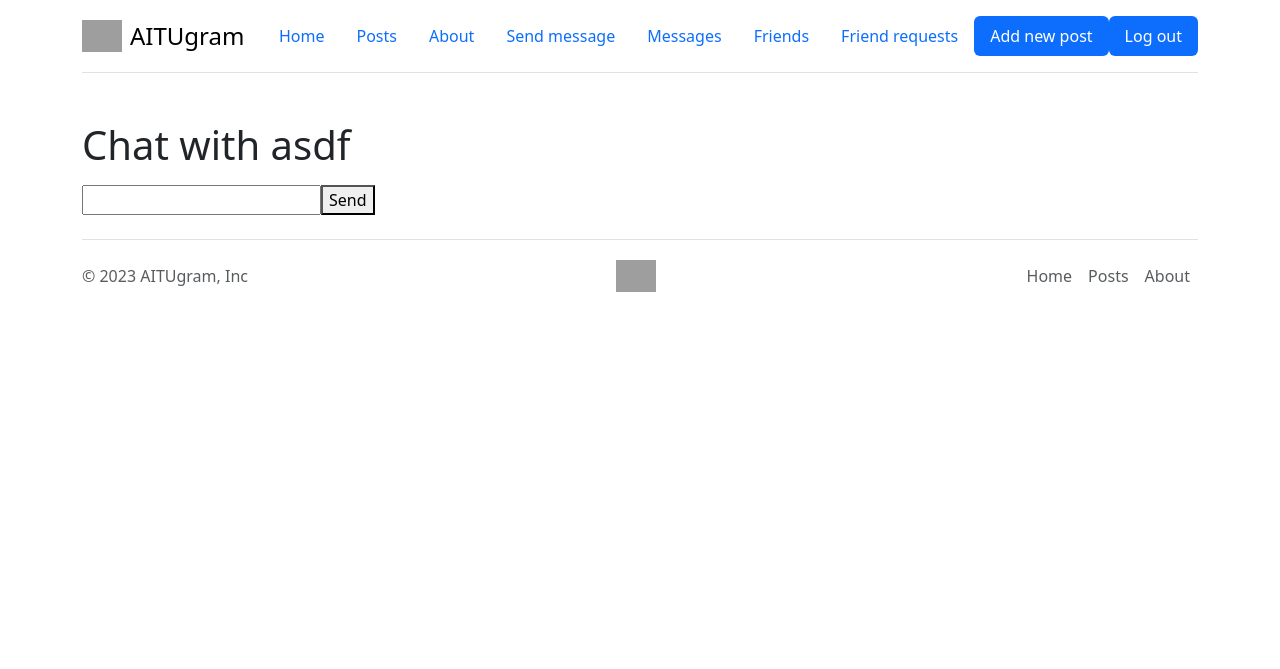
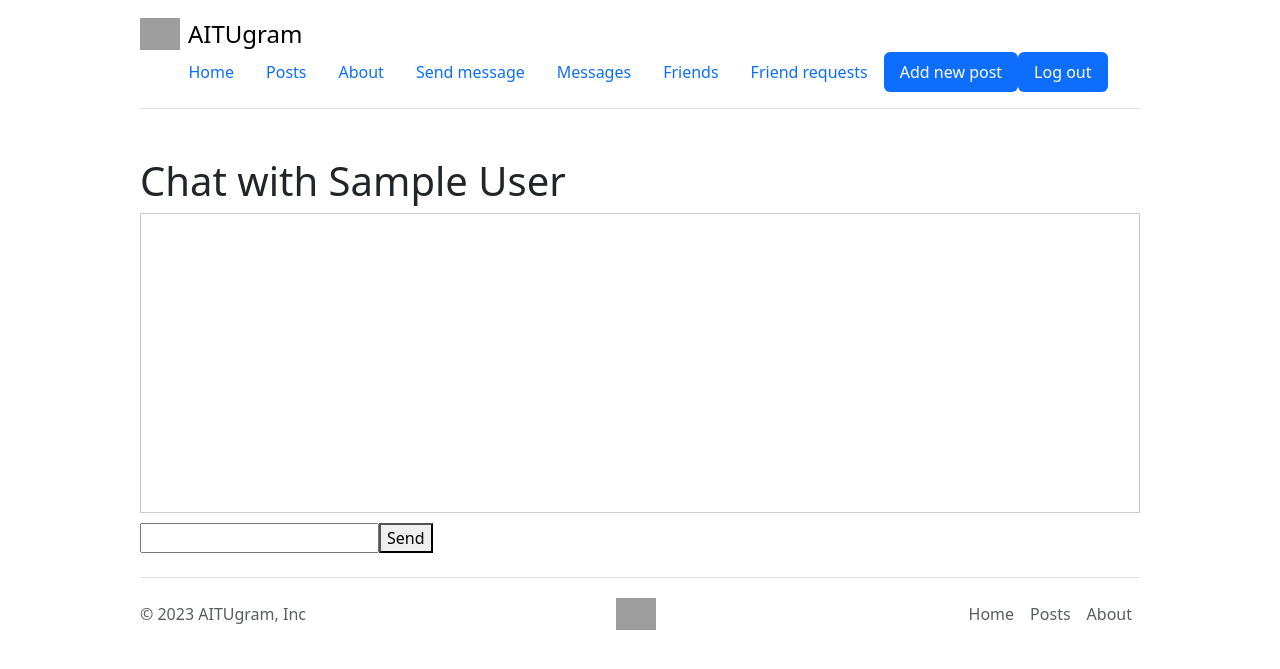
Before and after one commit to sdgh55/final-project, a Flask app: page /chat/1 in a window 1280 px wide. Shown: the top 669 px of the page. Run offline with Flask 3, Linux system fonts and the light colour scheme; a user stored in the database is signed in; tables that the repository leaves empty hold one stand-in row (values such as "Sample post"); some libraries are stand-ins or nearby versions; grey boxes are pictures that could not be loaded.

Commit message:
13 commit

```diff
--- a/chats.py
+++ b/chats.py
@@ -22,6 +22,11 @@
         if receiver:
             # Generate a unique conversation ID using user IDs
             conversation_id = f"{user_id}_{receiver_id}"
+
+            socketio.emit('user_joined', {
+                'user_id': user_id,
+                'username': User.query.get(user_id).name,
+            }, room=conversation_id)
 
             # Retrieve messages for the conversation
             messages = Chat.query.filter_by(conversation_id=conversation_id).all()
@@ -65,10 +70,19 @@
     # Generate conversation_id based on user IDs
     user_ids = sorted([sender_id, receiver_id])
     conversation_id = '_'.join(map(str, user_ids))
+    messages = Chat.query.filter_by(conversation_id=conversation_id).order_by(Chat.created_at).all()
 
     # Join the conversation room
     join_room(conversation_id)
     print(f'User {sender_id} joined conversation {conversation_id}')
+
+    serialized_messages = [
+        {'sender': msg.sender.to_dict(), 'content': msg.content, 'sender_id': msg.sender_id}
+        for msg in messages
+    ]
+
+    socketio.emit('load_messages', serialized_messages, room=conversation_id)
+
 
 
 @socketio.on('leave')
--- a/templates/chat.html
+++ b/templates/chat.html
@@ -5,9 +5,47 @@
 {% endblock  %}
 
 {% block body %}
+    <style>
+    .container {
+        width: 80%;
+        margin: auto;
+    }
+
+    #chat-window {
+        border: 1px solid #ccc;
+        padding: 10px;
+        height: 300px;
+        overflow-y: scroll;
+        margin-bottom: 10px;
+    }
+
+    .notification {
+        color: #888;
+    }
+
+    .message {
+        padding: 5px;
+        margin-bottom: 5px;
+        border-radius: 5px;
+    }
+
+    .sent {
+        background-color: blue;
+        float: right;
+        clear: both;
+    }
+
+    .received {
+        background-color: #a0a0a0;
+        float: left;
+        clear: both;
+    }
+</style>
 <div class="container mt-5">
     <h1>Chat with {{ receiver.name }}</h1>
+    <div id="chat-window">
     <ul id="messages"></ul>
+    </div>
     <form id="form" action="">
         <input id="input" autocomplete="off" /><button>Send</button>
     </form>
@@ -21,9 +59,36 @@
     // Emit a 'join' event when the page loads
     socket.emit('join', {'sender_id': senderId, 'receiver_id': receiverId});
 
+    socket.on('load_messages', function (previousMessages) {
+    var ul = document.getElementById('messages');
+
+    // Выводим предыдущие сообщения
+    previousMessages.forEach(function (msg) {
+        var li = document.createElement('li');
+
+        if (msg.sender_id === senderId) {
+            li.className = 'message sent';
+        } else {
+            li.className = 'message received';
+        }
+
+        li.appendChild(document.createTextNode(msg.sender.name + ': ' + msg.content));
+        ul.appendChild(li);
+    });
+});
+
+
+
     socket.on('message', function(msg){
         var ul = document.getElementById('messages');
         var li = document.createElement('li');
+
+        if (msg.sender_id === senderId) {
+            li.className = 'message sent';
+        } else {
+            li.className = 'message received';
+        }
+
         li.appendChild(document.createTextNode(msg.sender + ': ' + msg.content));
         ul.appendChild(li);
     });
```
Also changed, not shown: flaskapp.py (+9 -5 lines), instance/blog12.db.
